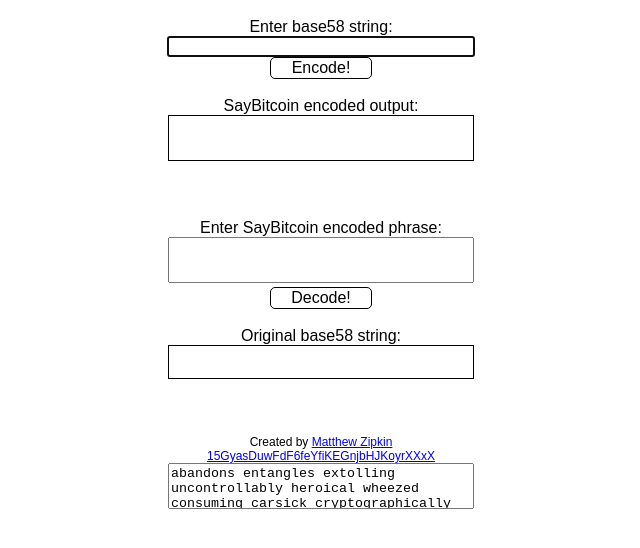
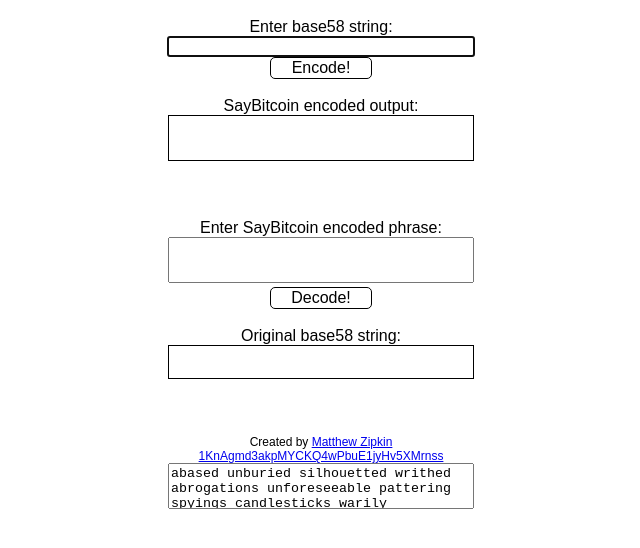
Before and after one commit to pinheadmz/saybitcoin, a plain HTML site: page index.html in a window 1280 px wide. Shown: the whole page, without its empty margins (319-959 px from the left). Drawn offline with Linux system fonts and the light colour scheme.

Commit message:
change address

```diff
--- a/index.html
+++ b/index.html
@@ -28,8 +28,8 @@ Original base58 string:<br>
 
 <div id='errorOutput'></div>
 <div id='donate'>Created by <a href='mailto:matthew.zikin@gmail.com'>Matthew Zipkin</a><br>
-	<a href="bitcoin://15GyasDuwFdF6feYfiKEGnjbHJKoyrXXxX">15GyasDuwFdF6feYfiKEGnjbHJKoyrXXxX</a><br>
-	<span></span><textarea id='donateText' type='text' readonly>abandons entangles extolling uncontrollably heroical wheezed consuming carsick cryptographically flourishing dinosaur scene deniable</textarea>
+	<a href="bitcoin://1KnAgmd3akpMYCKQ4wPbuE1jyHv5XMrnss">1KnAgmd3akpMYCKQ4wPbuE1jyHv5XMrnss</a><br>
+	<span></span><textarea id='donateText' type='text' readonly>abased unburied silhouetted writhed abrogations unforeseeable pattering spyings candlesticks warily totalitarianism lovelier franc</textarea>
 </div>
 
 
```
